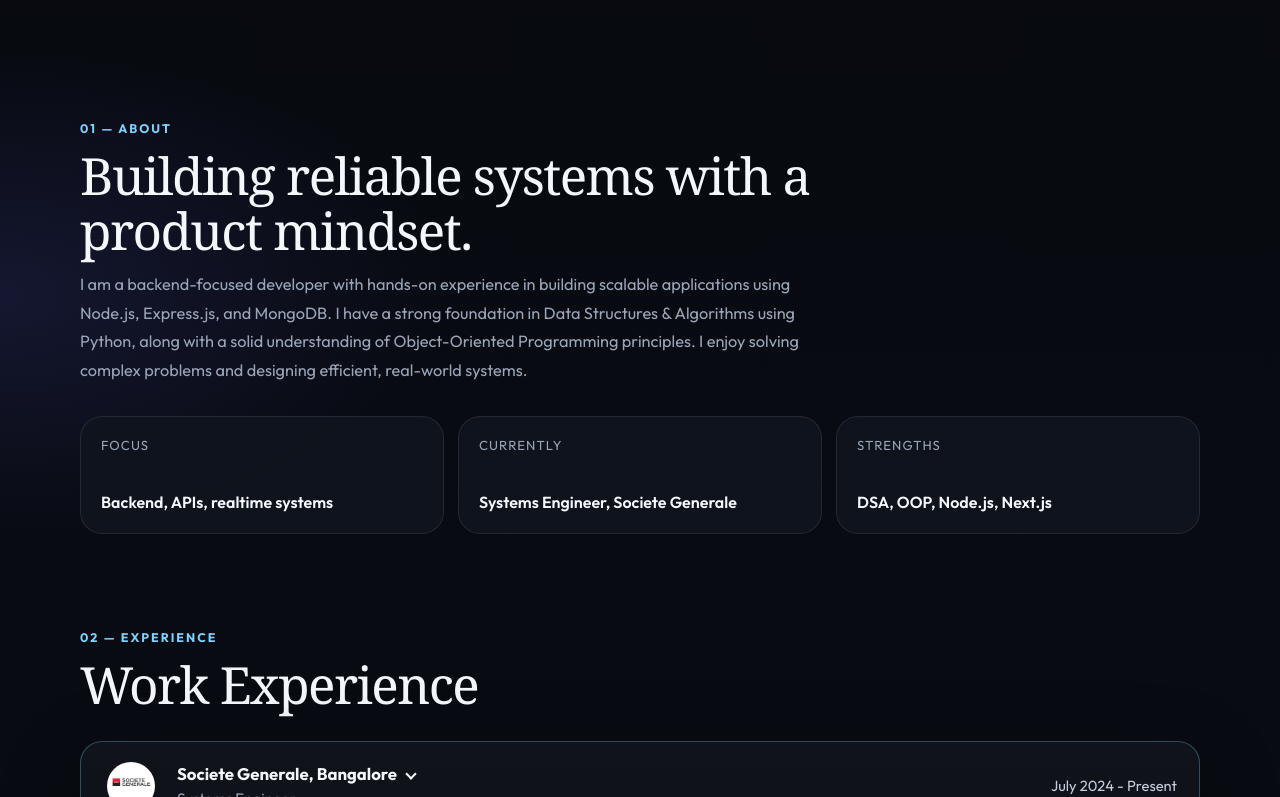
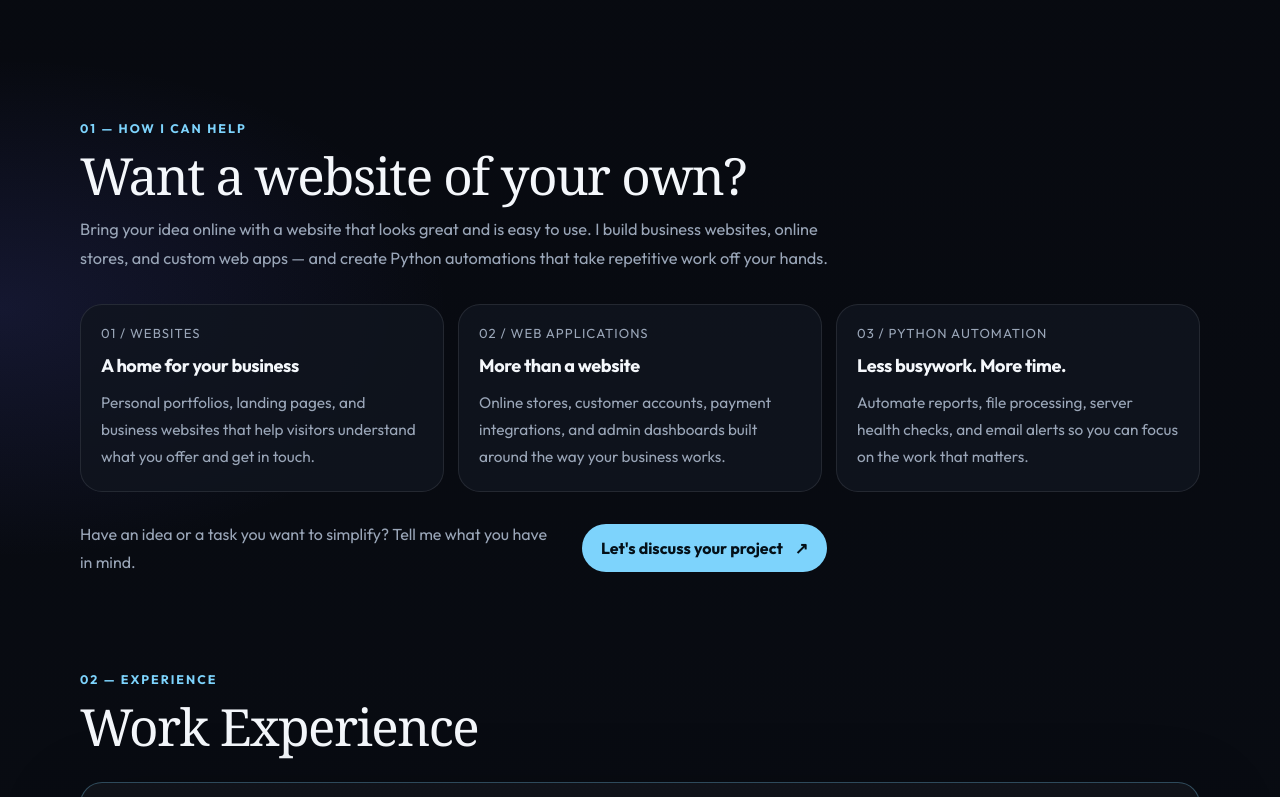
Before and after one commit to Abcdnidhi/Portfolio, a React (Vite) app: page / in a window 1280 px wide. Shown: the part 463-1260 px from the top of the page. Built offline with nearby package versions, Linux system fonts and the light colour scheme; a web font is replaced by a local one.

Commit message:
Make About section welcoming to freelance clients

```diff
--- a/src/App.tsx
+++ b/src/App.tsx
@@ -301,30 +301,36 @@ export default function App() {
 
       <section className="section-block" id="about">
         <div className="section-heading">
-          <p className="section-kicker">01 — About</p>
-          <h2>Building reliable systems with a product mindset.</h2>
+          <p className="section-kicker">01 — How I can help</p>
+          <h2>Want a website of your own?</h2>
           <p>
-            I am a backend-focused developer with hands-on experience in building scalable applications using
-            Node.js, Express.js, and MongoDB. I have a strong foundation in Data Structures &amp; Algorithms
-            using Python, along with a solid understanding of Object-Oriented Programming principles. I enjoy
-            solving complex problems and designing efficient, real-world systems.
+            Bring your idea online with a website that looks great and is easy to use.
+            I build business websites, online stores, and custom web apps — and create
+            Python automations that take repetitive work off your hands.
           </p>
         </div>
 
         <ul className="about-grid">
           <li>
-            <span>Focus</span>
-            <strong>Backend, APIs, realtime systems</strong>
+            <span>01 / Websites</span>
+            <h3>A home for your business</h3>
+            <p>Personal portfolios, landing pages, and business websites that help visitors understand what you offer and get in touch.</p>
           </li>
           <li>
-            <span>Currently</span>
-            <strong>Systems Engineer, Societe Generale</strong>
+            <span>02 / Web applications</span>
+            <h3>More than a website</h3>
+            <p>Online stores, customer accounts, payment integrations, and admin dashboards built around the way your business works.</p>
           </li>
           <li>
-            <span>Strengths</span>
-            <strong>DSA, OOP, Node.js, Next.js</strong>
+            <span>03 / Python automation</span>
+            <h3>Less busywork. More time.</h3>
+            <p>Automate reports, file processing, server health checks, and email alerts so you can focus on the work that matters.</p>
           </li>
         </ul>
+        <div className="about-cta">
+          <p>Have an idea or a task you want to simplify? Tell me what you have in mind.</p>
+          <a className="btn btn-primary" href="mailto:srinidhi5162@gmail.com?subject=Let%27s%20discuss%20a%20project">Let&apos;s discuss your project <span aria-hidden="true">↗</span></a>
+        </div>
       </section>
 
       <section className="section-block" id="experience">
@@ -423,8 +429,7 @@ export default function App() {
           <p className="section-kicker">05 — Contact</p>
           <h2>Get in Touch</h2>
           <p>
-            If you&apos;d like to discuss backend, full-stack, or product-focused roles, feel free to reach
-            out.
+            Need a website, a custom web app, or a Python automation? Share your idea and let&apos;s talk about how I can help.
           </p>
         </div>
 
--- a/src/app.css
+++ b/src/app.css
@@ -356,7 +356,7 @@ p {
   border-radius: var(--radius);
   background: var(--panel);
   display: grid;
-  align-content: space-between;
+  align-content: start;
   gap: 12px;
 }
 
@@ -864,3 +864,9 @@ button { cursor: pointer; }
 @media (min-width: 641px) {
   .skill-group:nth-child(6), .skill-group:nth-child(7) { grid-column: span 3; }
 }
+
+.about-grid h3 { font-size: 1.13rem; line-height: 1.4; letter-spacing: -.02em; }
+.about-grid p { color: var(--muted); line-height: 1.75; font-size: .96rem; }
+.about-cta { display: flex; flex-wrap: wrap; align-items: center; gap: 20px 32px; margin-top: 28px; }
+.about-cta p { max-width: 470px; color: var(--muted); line-height: 1.75; }
+.about-cta .btn { max-width: 100%; min-height: 48px; padding-block: 12px; text-align: center; }
```
